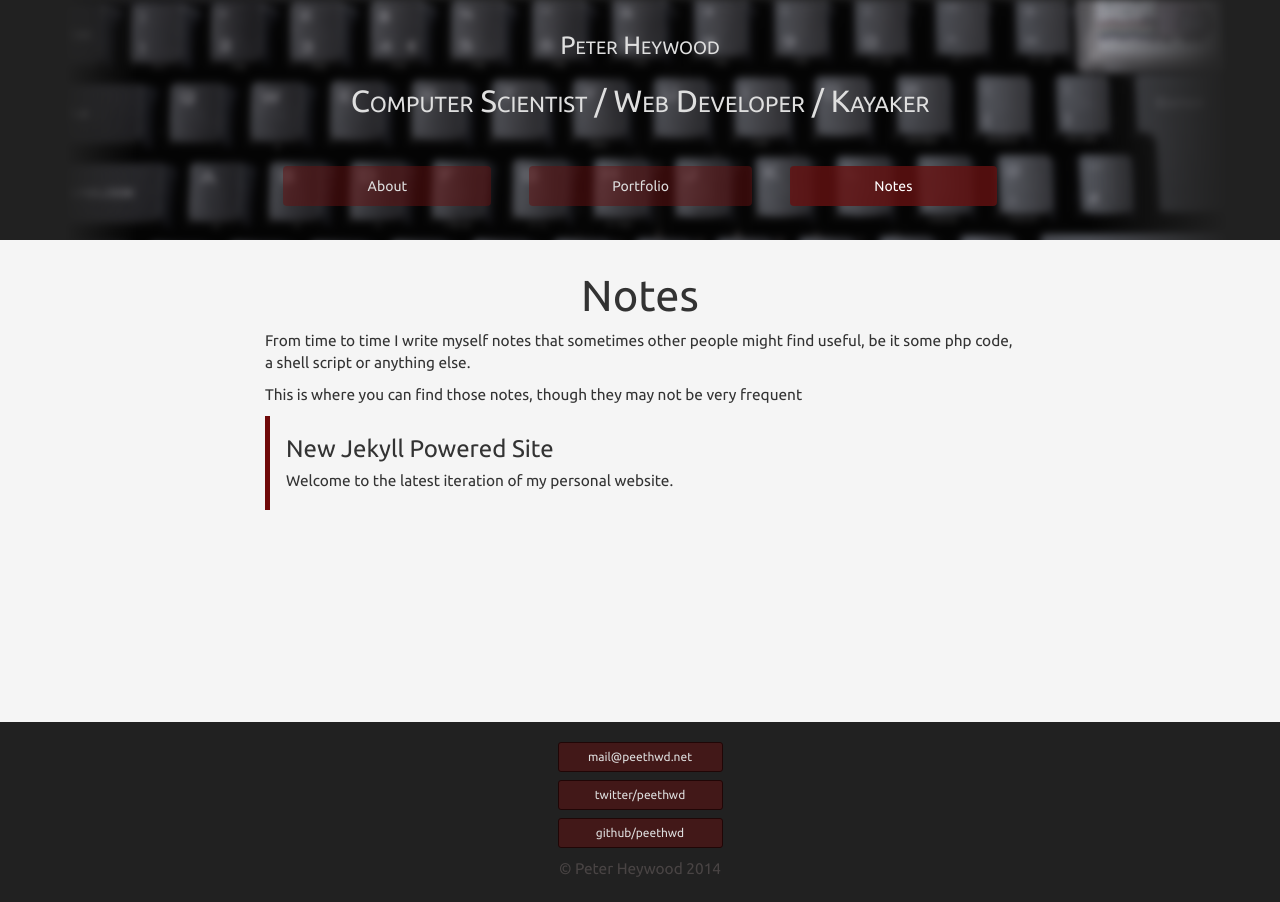
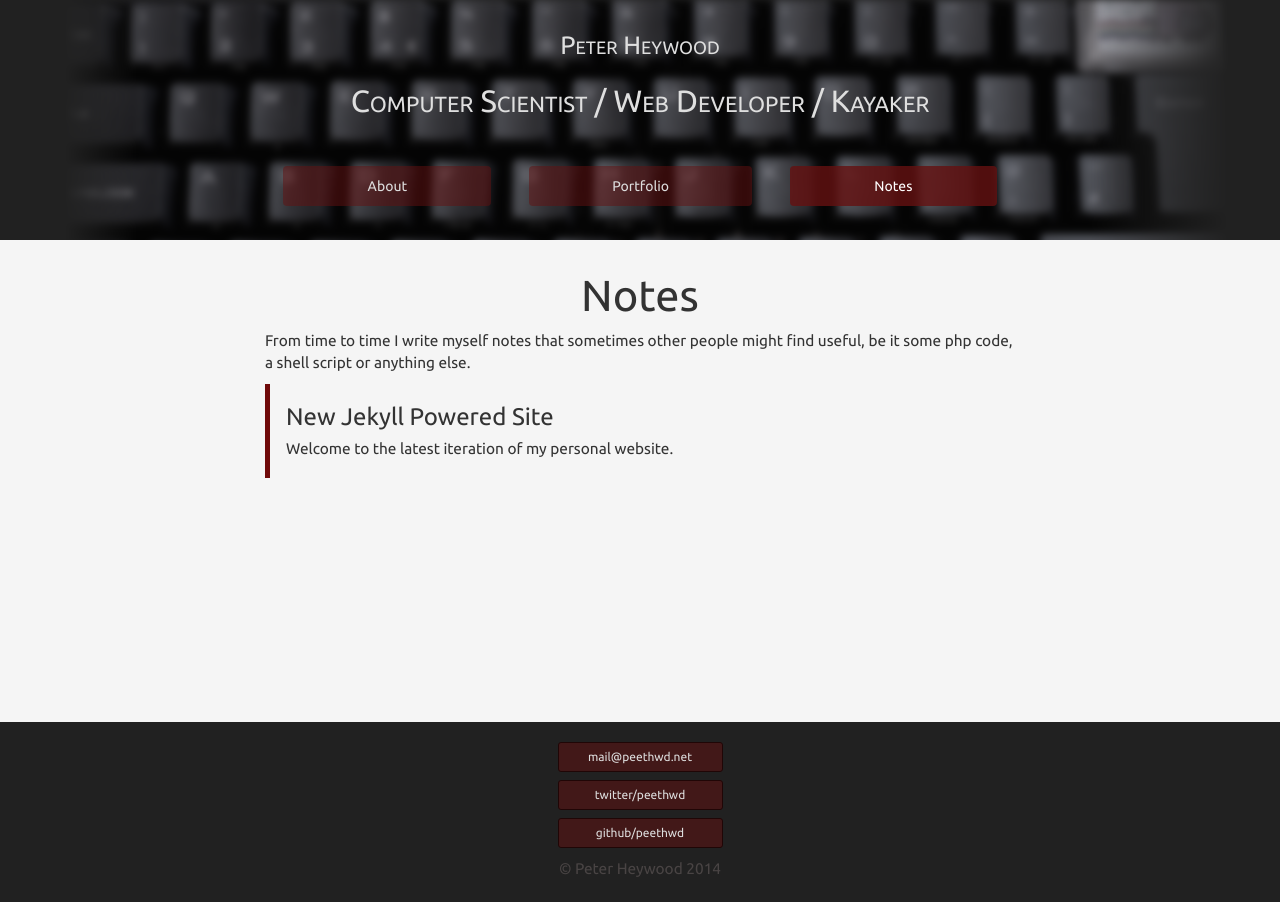
Before and after one commit to ptheywood/ptheywood.github.io, a Jekyll site: the page built from notes/index.html, in a window 1280 px wide. Built offline with Jekyll 4.4.1, drawn with Linux system fonts in a browser that asks for light colours; nearby versions of some CDN libraries; library files that are not in the unit come from our copies; Markdown is read by kramdown in place of the engine named in the settings.

Commit message:
Remove pointless paragraph

```diff
--- a/notes/index.html
+++ b/notes/index.html
@@ -7,9 +7,6 @@ title: Notes
         <h2 class="text-center">Notes</h2>
         <p>
             From time to time I write myself notes that sometimes other people might find useful, be it some php code, a shell script or anything else.
-        </p>
-        <p>
-            This is where you can find those notes, though they may not be very frequent
         </p>
     </div>
 </div>
```
